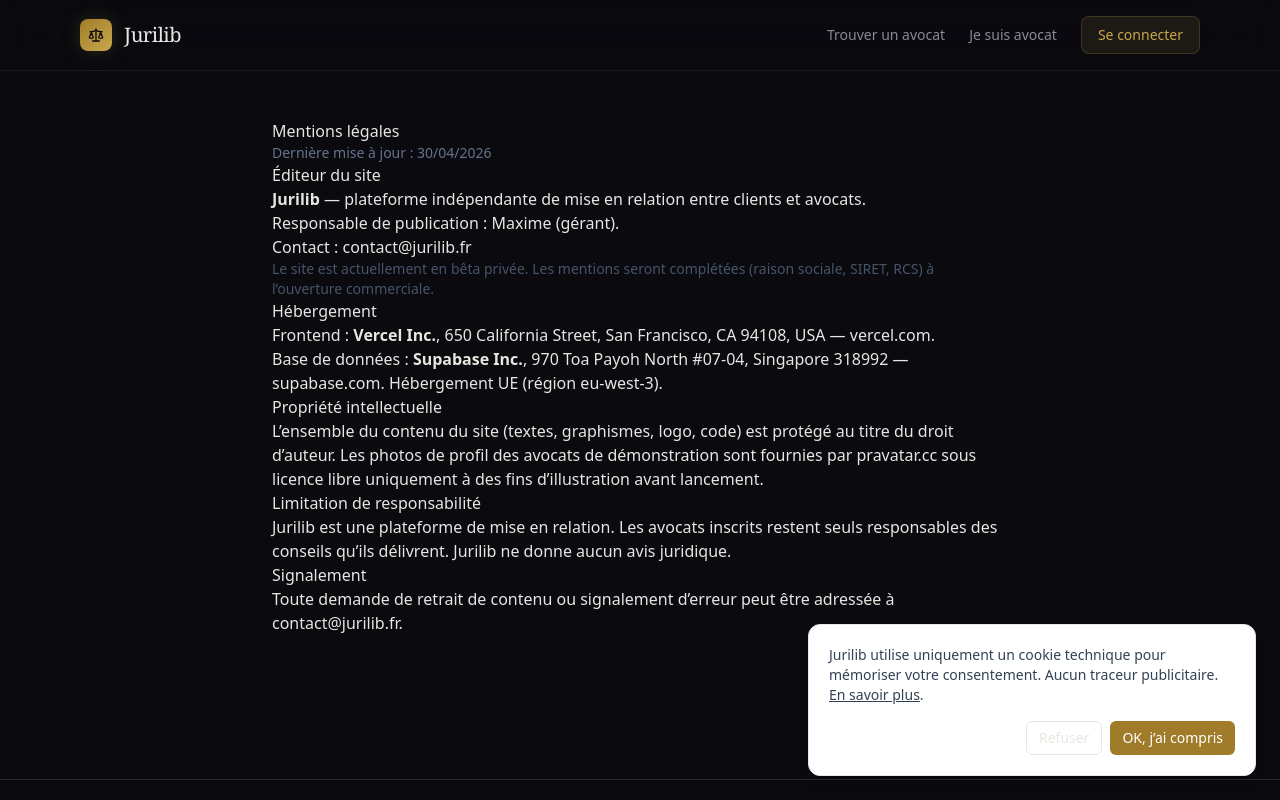
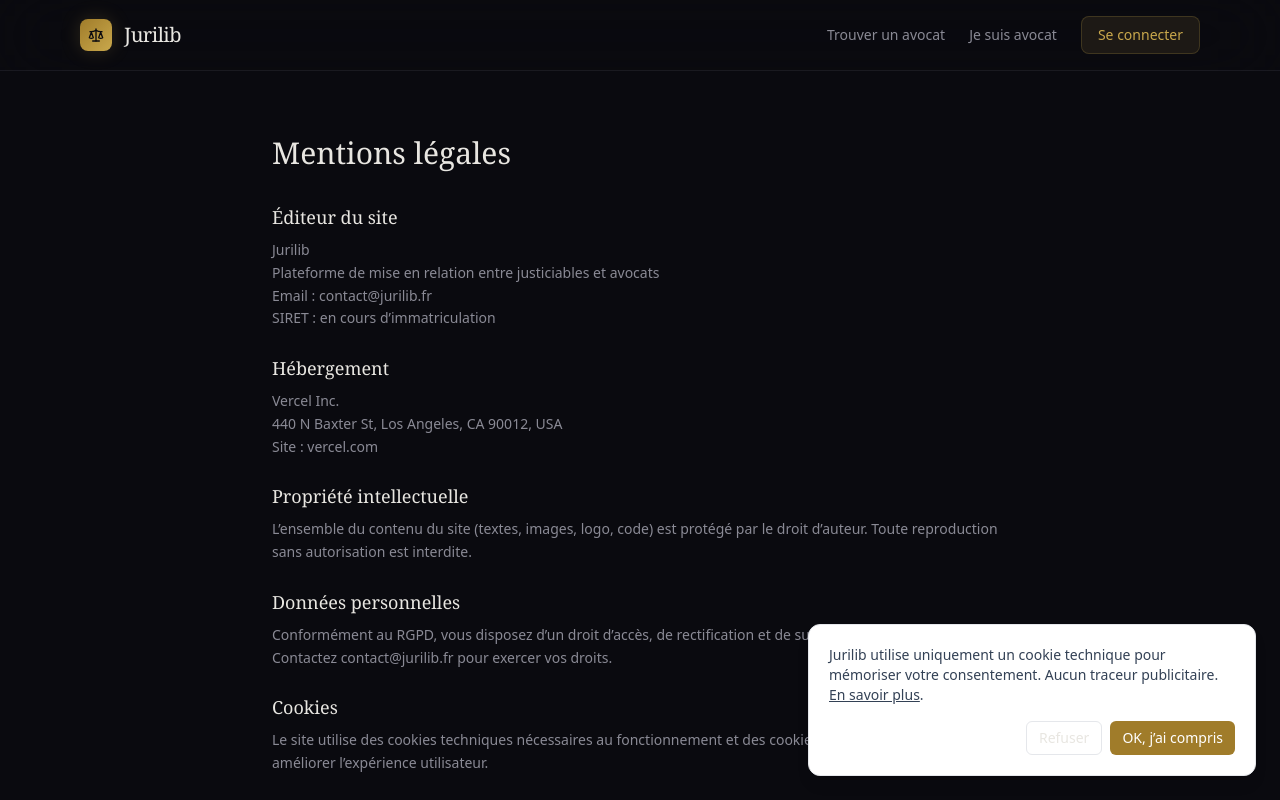
Before and after one commit to Manolo05/jurilib, a Next.js app in the folder frontend/: page /mentions-legales in a window 1280 px wide. Shown: the top 800 px of the page. Built offline with nearby package versions, Linux system fonts and the light colour scheme; no server answers.

Commit message:
feat: mentions legales page

```diff
--- a/frontend/src/app/mentions-legales/page.tsx
+++ b/frontend/src/app/mentions-legales/page.tsx
@@ -1,50 +1,35 @@
-export const metadata = { title: 'Mentions légales — Jurilib' };
+// @ts-nocheck
+export const metadata = {
+  title: 'Mentions l\u00e9gales — Jurilib',
+  description: 'Mentions l\u00e9gales de la plateforme Jurilib.',
+};
 
-export default function MentionsLegales() {
+export default function MentionsLegalesPage() {
   return (
-    <article className="mx-auto max-w-3xl px-4 py-12 prose prose-slate prose-headings:font-semibold">
-      <h1>Mentions légales</h1>
-      <p className="text-sm text-slate-500">Dernière mise à jour&nbsp;: {new Date().toLocaleDateString('fr-FR')}</p>
-
-      <h2>Éditeur du site</h2>
-      <p>
-        <strong>Jurilib</strong> — plateforme indépendante de mise en relation entre clients et avocats.<br />
-        Responsable de publication&nbsp;: Maxime (gérant).<br />
-        Contact&nbsp;: <a href="mailto:contact@jurilib.fr">contact@jurilib.fr</a>
-      </p>
-      <p className="text-sm text-slate-600">
-        Le site est actuellement en bêta privée. Les mentions seront complétées
-        (raison sociale, SIRET, RCS) à l&rsquo;ouverture commerciale.
-      </p>
-
-      <h2>Hébergement</h2>
-      <p>
-        Frontend&nbsp;: <strong>Vercel Inc.</strong>, 650 California Street, San Francisco,
-        CA 94108, USA — vercel.com.<br />
-        Base de données&nbsp;: <strong>Supabase Inc.</strong>, 970 Toa Payoh North #07-04,
-        Singapore 318992 — supabase.com. Hébergement UE (région eu-west-3).
-      </p>
-
-      <h2>Propriété intellectuelle</h2>
-      <p>
-        L&rsquo;ensemble du contenu du site (textes, graphismes, logo, code)
-        est protégé au titre du droit d&rsquo;auteur. Les photos de profil des avocats
-        de démonstration sont fournies par pravatar.cc sous licence libre
-        uniquement à des fins d&rsquo;illustration avant lancement.
-      </p>
-
-      <h2>Limitation de responsabilité</h2>
-      <p>
-        Jurilib est une plateforme de mise en relation. Les avocats inscrits
-        restent seuls responsables des conseils qu&rsquo;ils délivrent. Jurilib ne
-        donne aucun avis juridique.
-      </p>
-
-      <h2>Signalement</h2>
-      <p>
-        Toute demande de retrait de contenu ou signalement d&rsquo;erreur peut être
-        adressée à <a href="mailto:contact@jurilib.fr">contact@jurilib.fr</a>.
-      </p>
-    </article>
+    <div className="mx-auto max-w-3xl px-4 py-16">
+      <h1 className="text-3xl font-serif font-medium text-juri-text mb-8">Mentions l&eacute;gales</h1>
+      <div className="space-y-6 text-sm text-juri-muted font-sans leading-relaxed">
+        <section>
+          <h2 className="text-lg font-serif font-medium text-juri-text mb-2">&Eacute;diteur du site</h2>
+          <p>Jurilib<br />Plateforme de mise en relation entre justiciables et avocats<br />Email : contact@jurilib.fr<br />SIRET : en cours d&rsquo;immatriculation</p>
+        </section>
+        <section>
+          <h2 className="text-lg font-serif font-medium text-juri-text mb-2">H&eacute;bergement</h2>
+          <p>Vercel Inc.<br />440 N Baxter St, Los Angeles, CA 90012, USA<br />Site : vercel.com</p>
+        </section>
+        <section>
+          <h2 className="text-lg font-serif font-medium text-juri-text mb-2">Propri&eacute;t&eacute; intellectuelle</h2>
+          <p>L&rsquo;ensemble du contenu du site (textes, images, logo, code) est prot&eacute;g&eacute; par le droit d&rsquo;auteur. Toute reproduction sans autorisation est interdite.</p>
+        </section>
+        <section>
+          <h2 className="text-lg font-serif font-medium text-juri-text mb-2">Donn&eacute;es personnelles</h2>
+          <p>Conform&eacute;ment au RGPD, vous disposez d&rsquo;un droit d&rsquo;acc&egrave;s, de rectification et de suppression de vos donn&eacute;es. Contactez contact@jurilib.fr pour exercer vos droits.</p>
+        </section>
+        <section>
+          <h2 className="text-lg font-serif font-medium text-juri-text mb-2">Cookies</h2>
+          <p>Le site utilise des cookies techniques n&eacute;cessaires au fonctionnement et des cookies d&rsquo;analyse anonymes pour am&eacute;liorer l&rsquo;exp&eacute;rience utilisateur.</p>
+        </section>
+      </div>
+    </div>
   );
 }
```
